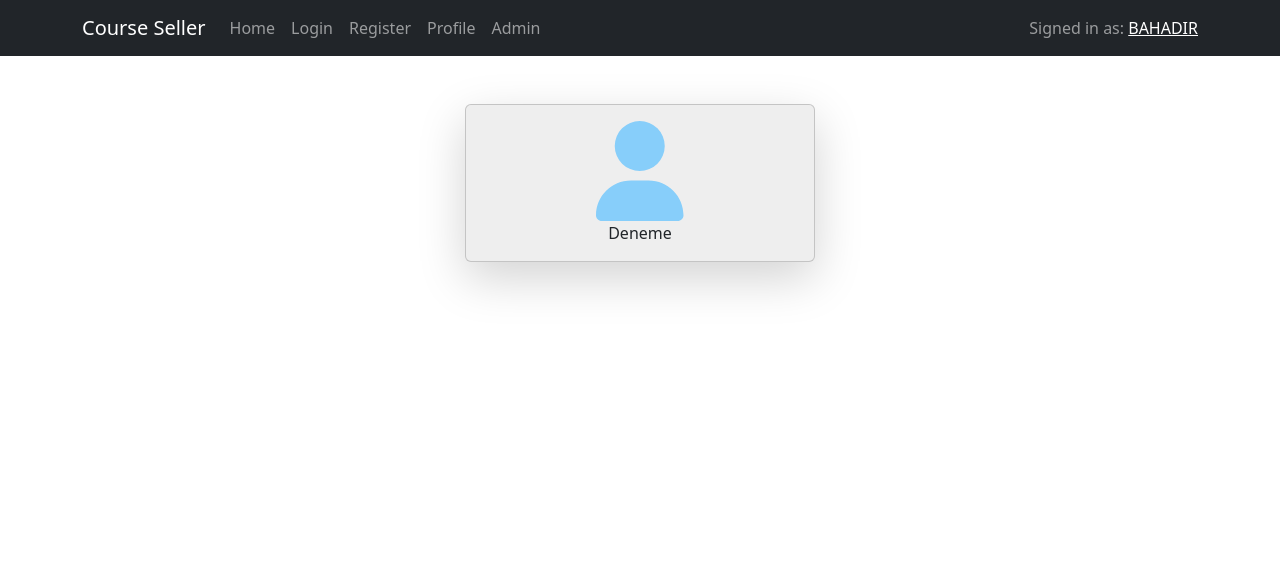
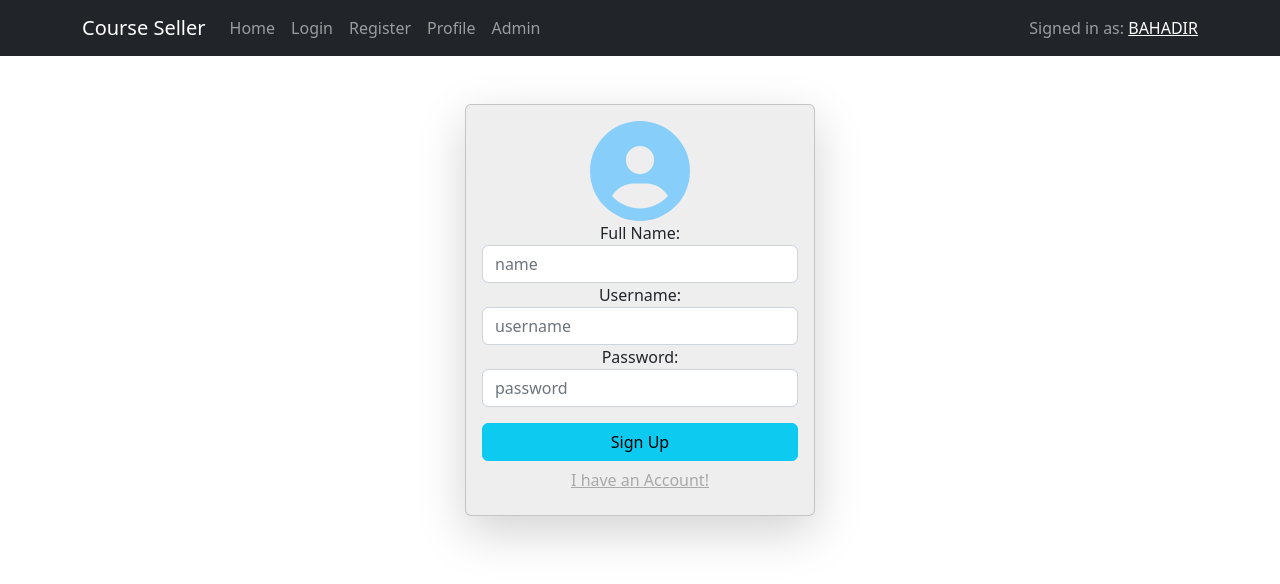
Before and after one commit to barisbahadir/react-course-seller, a React (Create React App) app: page /register in a window 1280 px wide. Shown: the top 584 px of the page. Built offline with nearby package versions, Linux system fonts and the light colour scheme.

Commit message:
Register page form fields added

```diff
--- a/src/App.js
+++ b/src/App.js
@@ -2,7 +2,7 @@ import './App.css';
 import React, {Component} from 'react';
 import NavBar from './components/NavBar';
 import HomePage from './pages/home/HomePage';
-import {Route, Routes} from 'react-router-dom';
+import {Navigate, Route, Routes} from 'react-router-dom';
 import NotFoundPage from './pages/error-pages/NotFoundPage';
 import LoginPage from './pages/login/LoginPage';
 import RegisterPage from './pages/login/RegisterPage';
@@ -33,7 +33,7 @@ class App extends Component {
                 <NavBar/>
                 <div className='container'>
                     <Routes>
-                        <Route exact path="/" element={this.state.isLoggedIn ? <HomePage/> : <LoginPage/>}/>
+                        <Route exact path="/" element={<HomePage/>}/>
                         <Route path="/home" element={<HomePage/>}/>
                         <Route path="/login" element={<LoginPage/>}/>
                         <Route path="/register" element={<RegisterPage/>}/>
--- a/src/common/Contants.js
+++ b/src/common/Contants.js
@@ -3,7 +3,8 @@ import {CLEAR_CURRENT_USER, SET_CURRENT_USER} from "../store/types";
 export const BASE_API_URL = "localhost:5555";
 
 export const ErrorMessageText = (errorCode) => {
-    switch(errorCode){
+    if (errorCode != null)
+        switch (errorCode) {
             case 409:
                 return 'Username or password is not valid.';
             case 404:
--- a/src/pages/login/RegisterPage.js
+++ b/src/pages/login/RegisterPage.js
@@ -1,42 +1,48 @@
-import React, {Component, useEffect, useState} from 'react'
+import React, {useEffect, useState} from 'react';
+import {useSelector} from "react-redux";
+import {Link, useNavigate} from "react-router-dom";
+import AuthenticationService from "../../services/authentication-service";
+import {FontAwesomeIcon} from "@fortawesome/react-fontawesome";
+import {faUserCircle} from "@fortawesome/free-solid-svg-icons";
 import User from "../../models/user";
-import {Alert} from "react-bootstrap";
-import {useSelector} from "react-redux";
-import {useNavigate} from "react-router-dom";
-import AuthenticationService from "../../services/authentication-service";
+import './RegisterPage.css'
 import {ErrorMessageText} from "../../common/Contants";
-import './RegisterPage.css'
-import {FontAwesomeIcon} from "@fortawesome/react-fontawesome";
-import {faUser} from "@fortawesome/free-solid-svg-icons";
 
-function RegisterPage() {
+function RegisterPage(props) {
 
     const [user, setUser] = useState(new User('', '', ''));
     const [loading, setLoading] = useState(false);
     const [submitted, setSubmitted] = useState(false);
     const [errorMessage, setErrorMessage] = useState('');
 
-    const currentUser = useSelector(state => state.user)
+    const currentUser = useSelector(state => state.user);
 
     const navigate = useNavigate();
+
     //mounted
     useEffect(() => {
-        if (currentUser && currentUser.id)
+        if (currentUser && currentUser.id) {
             navigate('/profile');
+        }
     }, []);
 
+    //<input onChange=(event => handleChange(event))>
     const handleChange = (e) => {
-        const {name, value} = value.target;
+        const {name, value} = e.target;
 
         setUser((prevState => {
+            //E.g: prevState ({user: abc, pass: abc}) + newKeyValue ({user: abcd}) => ({user: abcd, pass: abc})
             return {
                 ...prevState,
                 [name]: value
-            }
-        }))
+            };
+        }));
     }
 
-    const handleRegister = () => {
+    const handleRegister = (e) => {
+
+        e.preventDefault();
+
         setSubmitted(true);
 
         //validation
@@ -45,81 +51,97 @@ function RegisterPage() {
         }
 
         setLoading(true);
+
         AuthenticationService.register(user).then(_ => {
             navigate('/login');
         }).catch(error => {
-            console.log('Register User Response has Error: ', error);
+            console.log(error);
+            if (error && error.response && error.response.status)
                 setErrorMessage(ErrorMessageText(error.response.status));
-        }).finally(() => {
             setLoading(false);
         });
-    }
+    };
 
     return (
-        <>
         <div className="container mt-5">
             <div className="card ms-auto me-auto p-3 shadow-lg custom-card">
-                    <FontAwesomeIcon icon={faUser} className='ms-auto me-auto user-icon'/>
-                    {
-                        errorMessage != '' && <div className="alert alert-danger mt-2">
+
+                <FontAwesomeIcon icon={faUserCircle} className="ms-auto me-auto user-icon"/>
+
+                {errorMessage &&
+                    <div className="alert alert-danger">
                         {errorMessage}
                     </div>
                 }
 
-                    Deneme
+                <form
+                    onSubmit={(e) => handleRegister(e)}
+                    noValidate
+                    className={submitted ? 'was-validated' : ''}
+                >
+                    <div className="form-group">
+                        <label htmlFor="name">Full Name: </label>
+                        <input
+                            type="text"
+                            className="form-control"
+                            name="name"
+                            placeholder="name"
+                            value={user.name}
+                            onChange={(e) => handleChange(e)}
+                            required
+                        />
+                        <div className="invalid-feedback">
+                            Full name is required.
                         </div>
                     </div>
-        </>
 
+                    <div className="form-group">
+                        <label htmlFor="username">Username: </label>
+                        <input
+                            type="text"
+                            className="form-control"
+                            name="username"
+                            placeholder="username"
+                            value={user.username}
+                            onChange={(e) => handleChange(e)}
+                            required
+                        />
+                        <div className="invalid-feedback">
+                            Username is required.
+                        </div>
+                    </div>
+
+                    <div className="form-group">
+                        <label htmlFor="password">Password: </label>
+                        <input
+                            type="password"
+                            className="form-control"
+                            name="password"
+                            placeholder="password"
+                            value={user.password}
+                            onChange={(e) => handleChange(e)}
+                            required
+                        />
+                        <div className="invalid-feedback">
+                            Password is required.
+                        </div>
+                    </div>
+
+                    <button
+                        className="btn btn-info w-100 mt-3"
+                        disabled={loading}>
+                        Sign Up
+                    </button>
+
+                </form>
+
+                <Link to="/login" className="btn btn-link" style={{color: 'darkgray'}}>
+                    I have an Account!
+                </Link>
+
+            </div>
+        </div>
     );
 }
 
 export default RegisterPage;
-
-
-// class RegisterPage extends Component {
-//     constructor(props) {
-//         super(props);
-//         this.state = {
-//             isLoading: false,
-//             user: new User('', '', ''),
-//             submitted: false,
-//             errorMessage: ''
-//         }
-//     }
-//
-//     const currentUser = useSelector(state => state.user);
-//
-//     componentDidMount() {
-//
-//     }
-//
-//     setIsLoading = (loadingStatus) => {
-//         this.setState({isLoading: loadingStatus});
-//     }
-//
-//     setUser = (user) => {
-//         this.setState({user: user});
-//     }
-//
-//     checkErrors = () => {
-//         return <Alert variant="danger">
-//             <Alert.Heading>Error!</Alert.Heading>
-//             <div>
-//                 Username or password incorrect!
-//             </div>
-//         </Alert>;
-//     }
-//
-//     render() {
-//         return (
-//             <>
-//                 {this.checkErrors()}
-//                 <div>RegisterPage</div>
-//             </>
-//
-//         )
-//     }
-// }
-//
-// export default RegisterPage;
```
Lines whose indentation alone changed are shown as unchanged.
